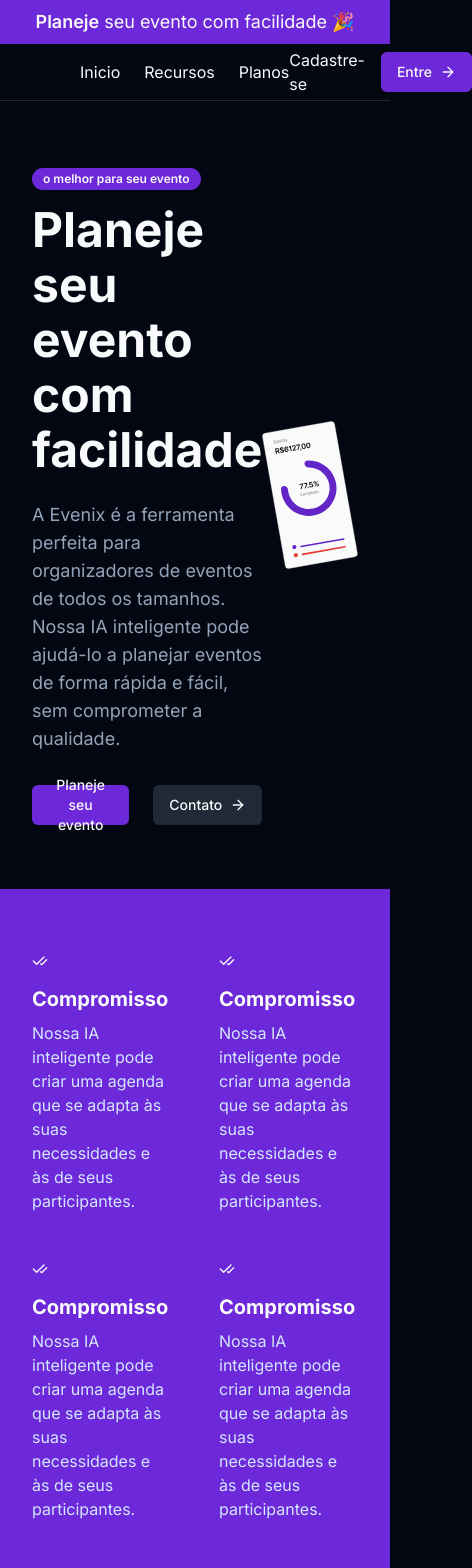
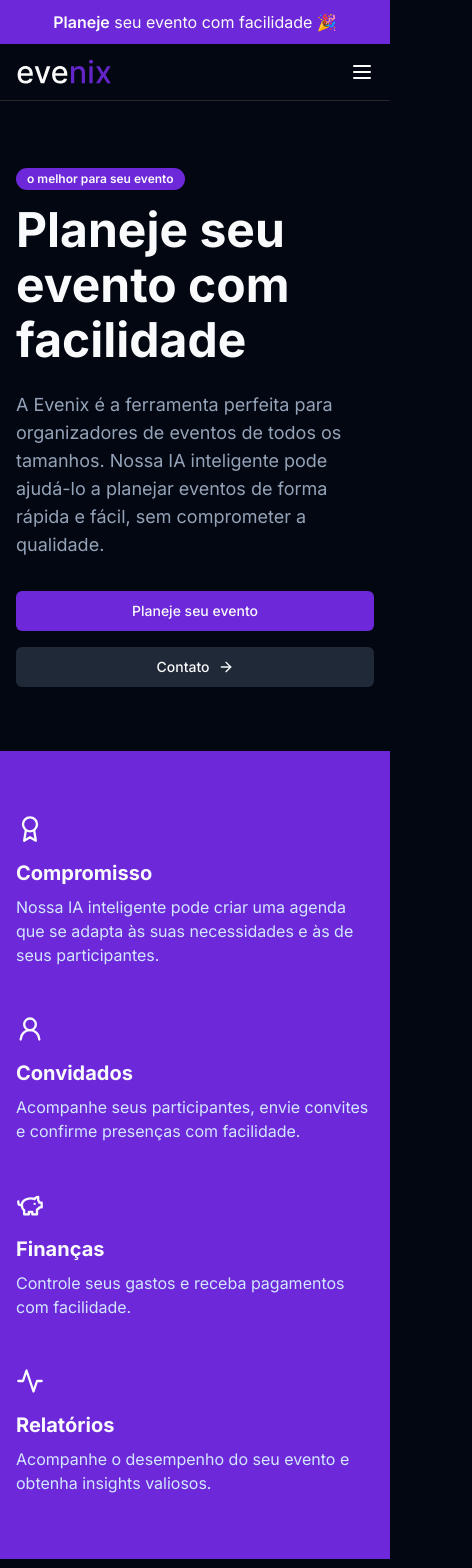
Before and after one commit to vitorFRE/evenix, a Next.js app: page / in a window 390 px wide. Shown: the top 1568 px of the page, 472 px wide, since content can reach past the window. Built offline with nearby package versions, Linux system fonts and the light colour scheme.

Commit message:
responsive layout

```diff
--- a/components/header.tsx
+++ b/components/header.tsx
@@ -1,8 +1,13 @@
+'use client'
+
 import Link from 'next/link'
 import { Button } from './ui/button'
-import { ArrowRight } from 'lucide-react'
+import { ArrowRight, Menu, X } from 'lucide-react'
+import { useState } from 'react'
+import { motion, AnimatePresence } from 'framer-motion'
 
 const Header = () => {
+	const [ativo, setAtivo] = useState(false)
 	return (
 		<div className='border-b border-zinc-800'>
 			<header className='container h-14 flex items-center justify-between'>
@@ -14,18 +19,56 @@
 							alt='Logo Evenix'
 						/>
 					</picture>
-					<div className='flex gap-6'>
+					<div className='hidden md:flex gap-6'>
 						<Link href={'/'}>Inicio</Link>
 						<Link href={'/'}>Recursos</Link>
 						<Link href={'/'}>Planos</Link>
 					</div>
 				</div>
-				<div className='flex items-center gap-4'>
+				<div className='hidden md:flex items-center gap-4'>
 					<Link href={'/'}>Cadastre-se</Link>
 					<Button>
 						Entre <ArrowRight className='ml-2' size={16} />
 					</Button>
 				</div>
+				<div
+					className={`block transform cursor-pointer transition-transform duration-300 md:hidden`}
+					onClick={() => setAtivo(!ativo)}>
+					{ativo ? <X size={24} color='white' /> : <Menu color='white' size={24} />}
+				</div>
+				<AnimatePresence>
+					{ativo && (
+						<motion.div
+							initial={{ y: -100, opacity: 0 }}
+							animate={{ y: 0, opacity: 1 }}
+							exit={{ y: 1000, opacity: 0 }}
+							transition={{ duration: 0.5 }}
+							className='container items-left absolute left-0 top-[100px] flex h-screen w-full flex-col bg-[#08080A]'>
+							<Link
+								href='/'
+								className={`flex py-4 items-center border-b leading-5 text-white
+							`}>
+								Inicio
+							</Link>
+							<Link
+								href='/'
+								className={`flex py-4 items-center border-b leading-5 text-white`}>
+								Recursos
+							</Link>
+							<Link
+								href='/'
+								className={`flex py-4 items-center border-b leading-5 text-white`}>
+								Planos
+							</Link>
+							<Button className='my-4' variant={'secondary'}>
+								Cadastre-se
+							</Button>
+							<Button>
+								Entre <ArrowRight className='ml-2' size={16} />
+							</Button>
+						</motion.div>
+					)}
+				</AnimatePresence>
 			</header>
 		</div>
 	)
--- a/components/home/about.tsx
+++ b/components/home/about.tsx
@@ -4,20 +4,20 @@
 export const About = () => {
 	return (
 		<section className='container mt-16'>
-			<div className='flex justify-between'>
+			<div className='flex flex-col gap-4 md:flex-row justify-between'>
 				<div>
 					<span className='text-primary font-semibold mb-2'>Poupe tempo</span>
 					<h2 className='font-bold text-4xl max-w-[250px] mb-4'>
 						Por que nossa plataforma
 					</h2>
-					<p className='max-w-[520px] text-lg text-slate-400'>
+					<p className='max-w-[520px] md:text-lg text-slate-400'>
 						Com a nossa plataforma de planejamento de eventos, você não apenas economiza
 						tempo, mas também maximiza a eficiência em cada etapa do processo. Utilizando
 						a mais recente tecnologia de IA, nossa solução simplifica tarefas complexas,
 						como gerenciamento de convidados, logística e promoção.
 					</p>
 				</div>
-				<div className='bg-white rounded-md max-w-[520px] pt-6 pl-10 pb-12 overflow-hidden'>
+				<div className='bg-white rounded-md max-w-full md:max-w-[320px] lg:max-w-[520px] pt-6 pl-10 pb-6 md:pb-12 overflow-hidden'>
 					<CalendarCheck className='text-primary mb-5' size={46} />
 					<h3 className='text-lg font-semibold text-slate-900 mb-4'>Agenda</h3>
 					<p className='text-slate-600 pr-4 mb-6'>
@@ -42,8 +42,8 @@
 				</div>
 			</div>
 
-			<div className='flex justify-between mt-8'>
-				<div className='bg-white rounded-md max-w-[520px] pt-6 pl-10 pb-12 overflow-hidden'>
+			<div className='flex flex-col-reverse gap-4 md:flex-row justify-between mt-8'>
+				<div className='bg-white rounded-md max-w-full md:max-w-[320px] lg:max-w-[520px] pt-6 pl-10 pb-6 md:pb-12 overflow-hidden'>
 					<User2 className='text-primary mb-5' size={46} />
 					<h3 className='text-lg font-semibold text-slate-900 mb-4'>Gerencie</h3>
 					<p className='text-slate-600 pr-4 mb-6'>
@@ -75,7 +75,7 @@
 					<h2 className='font-bold text-4xl max-w-[260px] mb-4'>
 						Simplificando a Organização
 					</h2>
-					<p className='max-w-[520px] text-lg text-slate-400'>
+					<p className='max-w-[520px] md:text-lg text-slate-400'>
 						Simplificar a organização de eventos é essencial para garantir o sucesso e a
 						eficiência em cada etapa do processo. Com nossa plataforma de planejamento de
 						eventos, tornamos simples o gerenciamento de convidados, logística e promoção.
--- a/components/home/hero-and-details.tsx
+++ b/components/home/hero-and-details.tsx
@@ -1,7 +1,7 @@
 'use client'
 import { Badge } from '@/components/ui/badge'
 import { Button } from '@/components/ui/button'
-import { ArrowRight, CheckCheck } from 'lucide-react'
+import { Activity, ArrowRight, Award, CheckCheck, PiggyBank, User2 } from 'lucide-react'
 import StickyImage from '../utils/scroll-animation'
 
 const HeroAndDetails = () => {
@@ -9,7 +9,7 @@
 		<>
 			{/* Hero Section */}
 			<section className='container mt-16'>
-				<div className='flex items-center justify-between'>
+				<div className='sm:flex items-center justify-between'>
 					{/* Lado esquerdo */}
 					<div>
 						<Badge className='mb-3'>o melhor para seu evento</Badge>
@@ -21,7 +21,7 @@
 							tamanhos. Nossa IA inteligente pode ajudá-lo a planejar eventos de forma
 							rápida e fácil, sem comprometer a qualidade.
 						</p>
-						<div className='flex gap-6'>
+						<div className='flex flex-col sm:flex-row gap-4 sm:gap-6'>
 							<Button>Planeje seu evento</Button>
 							<Button variant={'secondary'}>
 								Contato <ArrowRight className='ml-2' size={16} />
@@ -30,6 +30,7 @@
 					</div>
 					{/* Lado direito */}
 					<StickyImage
+						className='hidden md:block'
 						marginBottom={64}
 						src={'/images/card.svg'}
 						stopAt={'second-section'}
@@ -39,9 +40,9 @@
 			{/* Details Section */}
 			<section id='second-section' className='bg-primary mt-16'>
 				<div className='container py-16'>
-					<div className='grid grid-cols-2 gap-12 max-w-[702px]'>
+					<div className='grid grid-cols-1 md:grid-cols-2 gap-12 max-w-[702px]'>
 						<div>
-							<CheckCheck size={16} />
+							<Award size={28} />
 							<h2 className='font-bold text-xl mb-2 mt-4'>Compromisso</h2>
 							<p className='text-[#D3E7FF]'>
 								Nossa IA inteligente pode criar uma agenda que se adapta às suas
@@ -49,27 +50,25 @@
 							</p>
 						</div>
 						<div>
-							<CheckCheck size={16} />
-							<h2 className='font-bold text-xl mb-2 mt-4'>Compromisso</h2>
+							<User2 size={28} />
+							<h2 className='font-bold text-xl mb-2 mt-4'>Convidados</h2>
 							<p className='text-[#D3E7FF]'>
-								Nossa IA inteligente pode criar uma agenda que se adapta às suas
-								necessidades e às de seus participantes.
+								Acompanhe seus participantes, envie convites e confirme presenças com
+								facilidade.
 							</p>
 						</div>
 						<div>
-							<CheckCheck size={16} />
-							<h2 className='font-bold text-xl mb-2 mt-4'>Compromisso</h2>
+							<PiggyBank size={28} />
+							<h2 className='font-bold text-xl mb-2 mt-4'>Finanças</h2>
 							<p className='text-[#D3E7FF]'>
-								Nossa IA inteligente pode criar uma agenda que se adapta às suas
-								necessidades e às de seus participantes.
+								Controle seus gastos e receba pagamentos com facilidade.
 							</p>
 						</div>
 						<div>
-							<CheckCheck size={16} />
-							<h2 className='font-bold text-xl mb-2 mt-4'>Compromisso</h2>
+							<Activity size={28} />
+							<h2 className='font-bold text-xl mb-2 mt-4'>Relatórios</h2>
 							<p className='text-[#D3E7FF]'>
-								Nossa IA inteligente pode criar uma agenda que se adapta às suas
-								necessidades e às de seus participantes.
+								Acompanhe o desempenho do seu evento e obtenha insights valiosos.
 							</p>
 						</div>
 					</div>
--- a/components/top-bar.tsx
+++ b/components/top-bar.tsx
@@ -1,7 +1,7 @@
 const TopBar = () => {
 	return (
 		<div className='h-11 bg-primary flex justify-center items-center'>
-			<p className='text-white text-lg'>
+			<p className='text-white md:text-lg'>
 				<strong className='font-semibold'>Planeje</strong> seu evento com facilidade 🎉
 			</p>
 		</div>
--- a/components/utils/scroll-animation.tsx
+++ b/components/utils/scroll-animation.tsx
@@ -5,9 +5,15 @@
 	src: string
 	stopAt: string
 	marginBottom?: number
+	className?: string
 }
 
-const StickyImage: React.FC<StickyImageProps> = ({ src, stopAt, marginBottom }) => {
+const StickyImage: React.FC<StickyImageProps> = ({
+	src,
+	stopAt,
+	marginBottom,
+	className
+}) => {
 	const controls: AnimationControls = useAnimation()
 
 	useEffect(() => {
@@ -27,7 +33,9 @@
 
 		const scrollHandler = () => {
 			const scrollTop = window.scrollY
+			const windowWidth = window.innerWidth
 
+			if (windowWidth > 1023) {
 				if (
 					scrollTop >= imageTopOffset &&
 					scrollTop <= stopSectionBottomOffset - image.clientHeight
@@ -39,6 +47,7 @@
 					controls.start({
 						y: stopSectionBottomOffset - imageTopOffset - image.clientHeight
 					})
+				}
 			}
 		}
 
@@ -54,6 +63,7 @@
 			initial={{ y: 0 }}
 			id='sticky-image'
 			animate={controls}
+			className={className}
 			transition={{ type: 'spring', stiffness: 50, damping: 10 }}>
 			<picture>
 				<img src={src} alt='Card' />
--- a/tailwind.config.ts
+++ b/tailwind.config.ts
@@ -10,7 +10,7 @@
 	theme: {
 		container: {
 			center: true,
-			padding: '2rem',
+			padding: '1rem',
 			screens: {
 				'2xl': '1400px'
 			}
```
Lines whose indentation alone changed are shown as unchanged.
